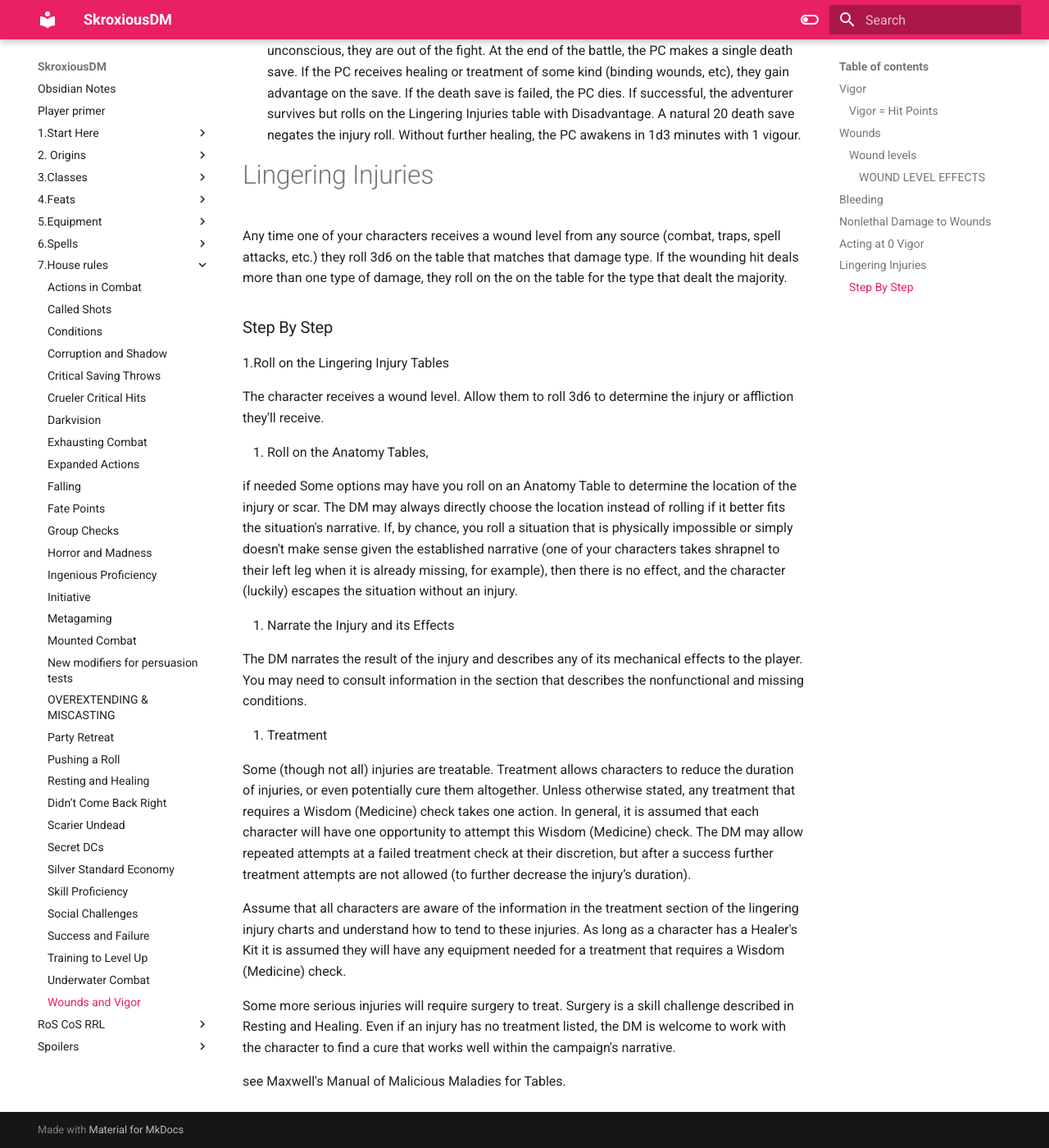
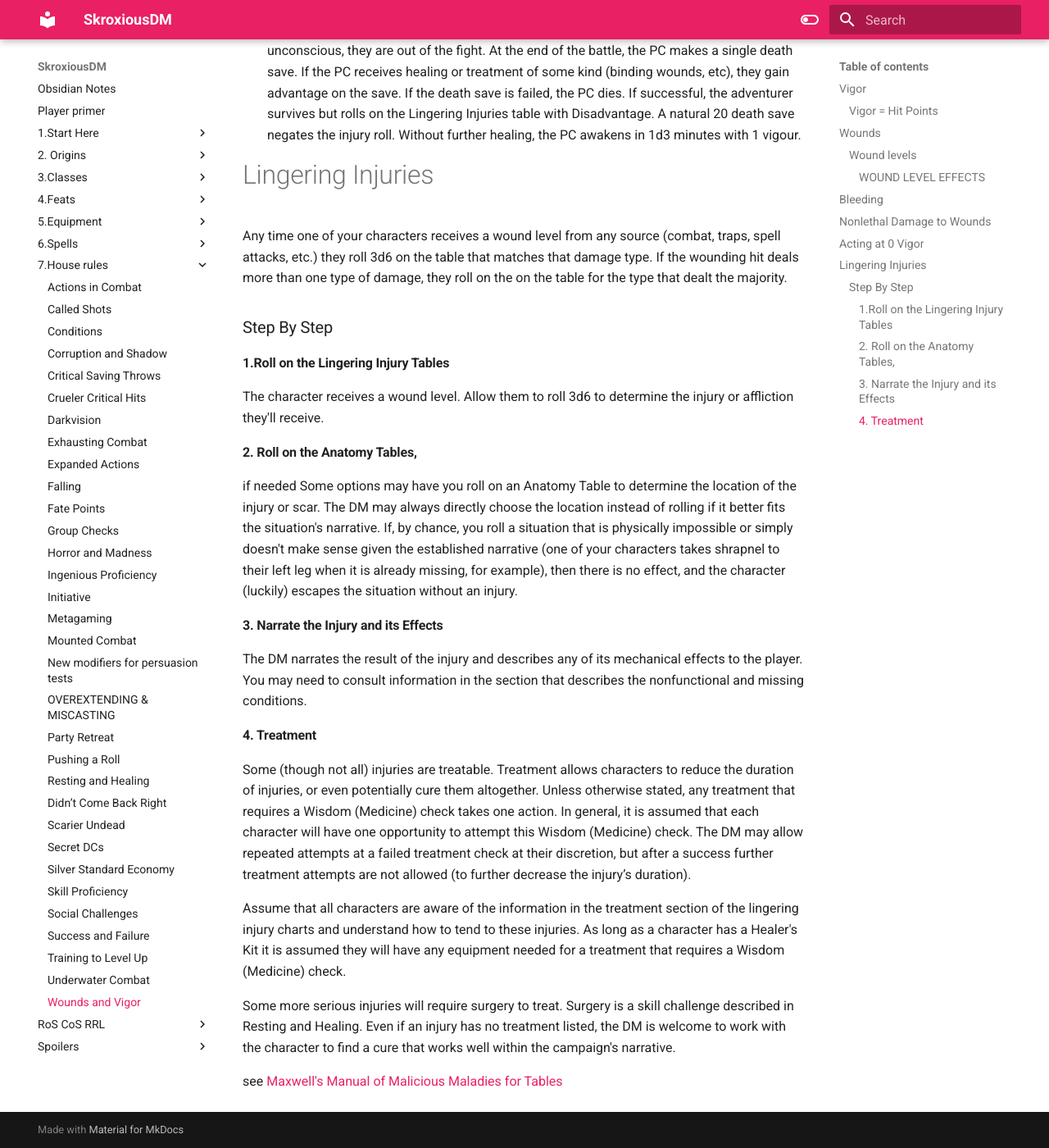
Before and after one commit to SkroxiousDM/SkroxiousDM, an MkDocs documentation site: the page built from docs/7.House_rules/Wounds_and_Vigor.md, in a window 1280 px wide and 1400 px high, scrolled down 2177 px. Shown: the whole window at 82% size. Built offline with MkDocs 1.6.1 and Material for MkDocs 9.7.7, drawn with Linux system fonts in a browser that asks for light colours; some of the changed lines change nothing that is shown.

Commit message:
vault backup: 2023-10-29 21:23:41

```diff
--- a/docs/7.House_rules/Wounds_and_Vigor.md
+++ b/docs/7.House_rules/Wounds_and_Vigor.md
@@ -53,29 +53,23 @@
 - A character who takes any damage while at 0 vigor immediately gains 2 additional wound levels and must make a Constitution Saving Throw or fall unconscious. If the character falls unconscious, they are out of the fight. At the end of the battle, the PC makes a single death save. If the PC receives healing or treatment of some kind (binding wounds, etc), they gain advantage on the save. If the death save is failed, the PC dies. If successful, the adventurer survives but rolls on the Lingering Injuries table with Disadvantage. A natural 20 death save negates the injury roll. Without further healing, the PC awakens in 1d3 minutes with 1 vigour.
 
 # Lingering Injuries
-
 Any time one of your characters receives a wound level from any source (combat, traps, spell attacks, etc.) they roll 3d6 on the table that matches that damage type. If the wounding hit deals more than one type of damage, they roll on the on the table for the type that dealt the majority.
 
 ### Step By Step
-
-1.Roll on the Lingering Injury Tables
-
+#### 1.Roll on the Lingering Injury Tables
 The character receives a wound level. Allow them to roll 3d6 to determine the injury or affliction they'll receive.
 
-2. Roll on the Anatomy Tables,
-
+#### 2. Roll on the Anatomy Tables,
 if needed Some options may have you roll on an Anatomy Table to determine the location of the injury or scar. The DM may always directly choose the location instead of rolling if it better fits the situation's narrative. If, by chance, you roll a situation that is physically impossible or simply doesn't make sense given the established narrative (one of your characters takes shrapnel to their left leg when it is already missing, for example), then there is no effect, and the character (luckily) escapes the situation without an injury.
 
-3. Narrate the Injury and its Effects
-
+#### 3. Narrate the Injury and its Effects
 The DM narrates the result of the injury and describes any of its mechanical effects to the player. You may need to consult information in the section that describes the nonfunctional and missing conditions.
 
-4. Treatment
-
+#### 4. Treatment
 Some (though not all) injuries are treatable. Treatment allows characters to reduce the duration of injuries, or even potentially cure them altogether. Unless otherwise stated, any treatment that requires a Wisdom (Medicine) check takes one action. In general, it is assumed that each character will have one opportunity to attempt this Wisdom (Medicine) check. The DM may allow repeated attempts at a failed treatment check at their discretion, but after a success further treatment attempts are not allowed (to further decrease the injury’s duration).
 
 Assume that all characters are aware of the information in the treatment section of the lingering injury charts and understand how to tend to these injuries. As long as a character has a Healer's Kit it is assumed they will have any equipment needed for a treatment that requires a Wisdom (Medicine) check.
 
 Some more serious injuries will require surgery to treat. Surgery is a skill challenge described in Resting and Healing. Even if an injury has no treatment listed, the DM is welcome to work with the character to find a cure that works well within the campaign's narrative.
 
-see Maxwell's Manual of Malicious Maladies for Tables.
+see [Maxwell's Manual of Malicious Maladies for Tables](https://drive.google.com/file/d/1z_oTJvusofehZoFKp8iDhRdZlMjWVxa_/view?usp=sharing)
```
